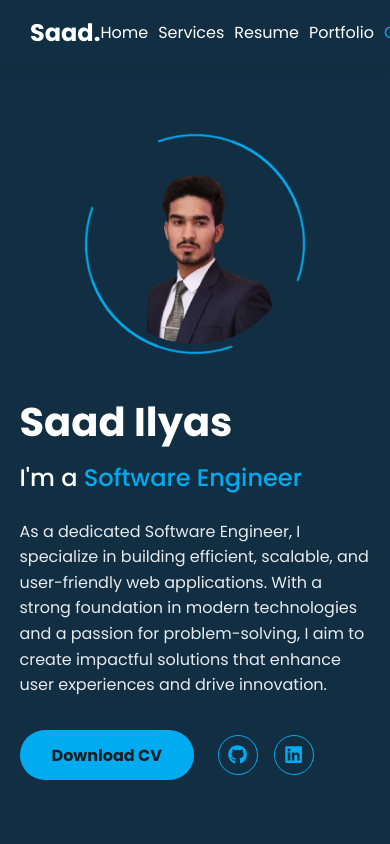
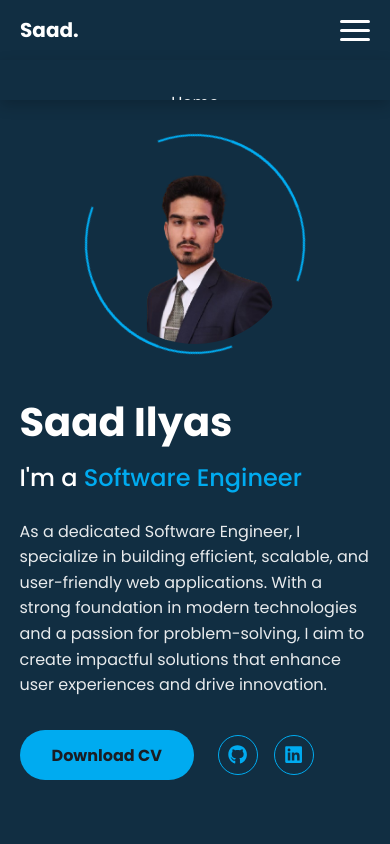
Before and after one commit to Saad-Ilyas90/Portfolio, a React (Create React App) app: page / in a window 390 px wide. Shown: the top 844 px of the page. Built offline with nearby package versions, Linux system fonts and the light colour scheme.

Commit message:
Make responsive

```diff
--- a/src/Components/Navbar.jsx
+++ b/src/Components/Navbar.jsx
@@ -5,11 +5,15 @@ const Navbar = () => {
   // Set initial active link to "home" to ensure it's highlighted on page load
   const [activeLink, setActiveLink] = useState("home");
   const [scrolled, setScrolled] = useState(false);
+  const [menuOpen, setMenuOpen] = useState(false);
 
   // Function to handle navigation when a link is clicked
   const handleNavigation = (section) => {
     // Update the active link immediately when clicked
     setActiveLink(section);
+
+    // Close the mobile menu when a link is clicked
+    setMenuOpen(false);
 
     // Scroll to the section
     const element = document.getElementById(section);
@@ -26,6 +30,31 @@ const Navbar = () => {
       });
     }
   };
+
+  // Toggle mobile menu
+  const toggleMenu = () => {
+    setMenuOpen(!menuOpen);
+  };
+
+  // Close menu when clicking outside
+  useEffect(() => {
+    const handleClickOutside = (event) => {
+      // Check if menu is open and the click is outside the navbar
+      if (menuOpen && !event.target.closest('.navbar')) {
+        setMenuOpen(false);
+      }
+    };
+
+    // Add event listener when menu is open
+    if (menuOpen) {
+      document.addEventListener('mousedown', handleClickOutside);
+    }
+
+    // Cleanup
+    return () => {
+      document.removeEventListener('mousedown', handleClickOutside);
+    };
+  }, [menuOpen]);
 
   // Function to detect which section is currently in view
   useEffect(() => {
@@ -91,7 +120,15 @@ const Navbar = () => {
   return (
     <nav className={`navbar ${scrolled ? "scrolled" : ""}`}>
       <div className="logo">Saad.</div>
-      <ul className="nav-links">
+
+      {/* Hamburger Menu Icon */}
+      <div className={`menu-icon ${menuOpen ? "active" : ""}`} onClick={toggleMenu}>
+        <span></span>
+        <span></span>
+        <span></span>
+      </div>
+
+      <ul className={`nav-links ${menuOpen ? "active" : ""}`}>
         <li>
           <a
             href="#home"
--- a/src/Styles/Navbar.css
+++ b/src/Styles/Navbar.css
@@ -58,6 +58,38 @@
   color: #00abf0;
 }
 
+/* Hamburger menu icon */
+.menu-icon {
+  display: none;
+  cursor: pointer;
+  flex-direction: column;
+  justify-content: space-between;
+  width: 30px;
+  height: 21px;
+}
+
+.menu-icon span {
+  display: block;
+  height: 3px;
+  width: 100%;
+  background-color: white;
+  border-radius: 3px;
+  transition: all 0.3s ease;
+}
+
+/* Hamburger to X animation */
+.menu-icon.active span:nth-child(1) {
+  transform: translateY(9px) rotate(45deg);
+}
+
+.menu-icon.active span:nth-child(2) {
+  opacity: 0;
+}
+
+.menu-icon.active span:nth-child(3) {
+  transform: translateY(-9px) rotate(-45deg);
+}
+
 @media (max-width: 768px) {
   .navbar {
     padding: 15px 30px;
@@ -67,7 +99,54 @@
     padding: 10px 30px;
   }
 
+  /* Show hamburger menu and hide nav links by default */
+  .menu-icon {
+    display: flex;
+  }
+
   .nav-links {
-    gap: 10px;
+    position: absolute;
+    top: 100%;
+    left: 0;
+    right: 0;
+    flex-direction: column;
+    background-color: #112e42;
+    padding: 20px;
+    gap: 20px;
+    box-shadow: 0 5px 15px rgba(0, 0, 0, 0.2);
+    max-height: 0;
+    overflow: hidden;
+    transition: max-height 0.3s ease, padding 0.3s ease;
+  }
+
+  /* When menu is open */
+  .nav-links.active {
+    max-height: 300px;
+    padding: 20px;
+  }
+
+  .nav-links li {
+    width: 100%;
+    text-align: center;
+  }
+
+  .nav-links a {
+    display: block;
+    padding: 10px 0;
   }
 }
+
+/* For even smaller screens */
+@media (max-width: 480px) {
+  .navbar {
+    padding: 15px 20px;
+  }
+
+  .navbar.scrolled {
+    padding: 10px 20px;
+  }
+
+  .logo {
+    font-size: 20px;
+  }
+}
```
Also changed, not shown: 1 other file (tests, documents, lock files or other folders).
